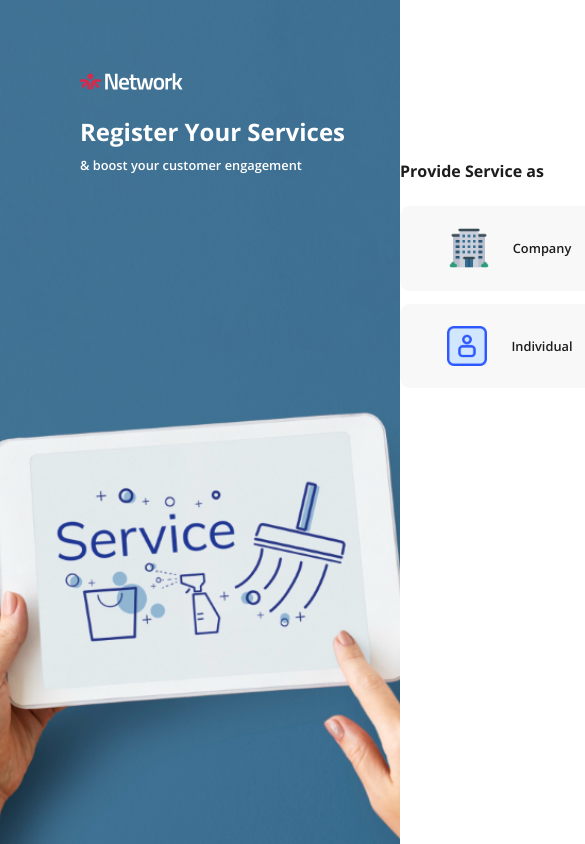
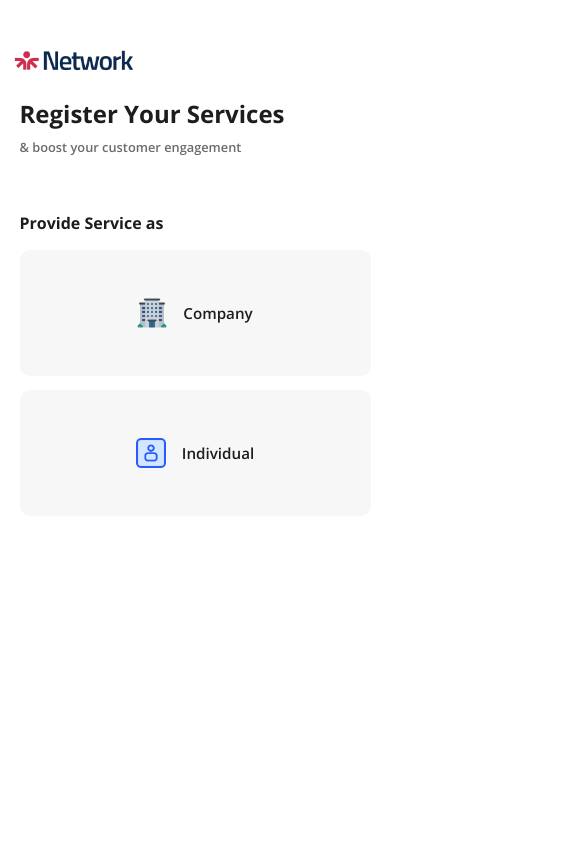
Before and after one commit to zarindev/newmarketdhaka, a React (Create React App) app: page /register in a window 390 px wide. Shown: the top 844 px of the page, 585 px wide, since content can reach past the window. Built offline with nearby package versions, Linux system fonts and the light colour scheme; what little-state-machine would draw is missing.

Commit message:
register-res-2

```diff
--- a/src/pages/Register/Register.css
+++ b/src/pages/Register/Register.css
@@ -19,7 +19,12 @@
 
 .register-logo {
   width: 35%;
+  min-width: 140px;
   height: auto;
+}
+
+.register-logo-mobile {
+  display: none;
 }
 
 .register-title-ctn {
@@ -63,13 +68,13 @@
   align-items: center;
   justify-content: center;
   gap: 1.5rem;
-  background-color: #f8f8f8;
+  background-color: hsl(0, 0%, 97%);
   border-radius: 10px;
   cursor: pointer;
 }
 
 .register-type:hover {
-  background-color: hsla(0, 0%, 83%, 0.6);
+  background-color: hsl(0, 0%, 85%);
 }
 
 .register-type-icon {
@@ -79,7 +84,7 @@
 
 .register-type-text {
   font-weight: 600;
-  font-size: clamp(0.8rem, 2.5vw, 1rem);
+  font-size: clamp(0.95rem, 2.5vw, 1.05rem);
   color: #1d1d1d;
 }
 
@@ -110,7 +115,7 @@
 
 .register-form-sucess-ctn {
   align-items: center;
-  gap: 3rem;
+  justify-content: center;
 }
 
 .register-form-success-title {
@@ -118,10 +123,16 @@
   text-align: center;
 }
 
+.register-success-image-ctn {
+  max-width: 450px;
+  max-height: 250px;
+  min-width: 200px;
+  min-height: 10px;
+}
+
 .register-success-image {
-  margin-top: 1rem;
-  width: 500px;
-  height: 300px;
+  max-width: 100%;
+  height: auto;
   object-fit: cover;
 }
 
@@ -131,6 +142,12 @@
   flex-direction: column;
   gap: 1.2rem;
   margin-bottom: 5rem;
+}
+
+.register-success-form {
+  align-items: center;
+  justify-content: center;
+  gap: 2.5rem;
 }
 
 .register-form-item {
@@ -174,7 +191,8 @@
   justify-items: center;
   gap: 1.8rem;
   width: 80%;
-  padding: 2rem 5rem;
+  min-width: 300px;
+  padding: 2rem 0;
   background: rgba(255, 255, 255, 0.05);
   border: 2px dashed #bfbfbf;
   border-radius: 24px;
@@ -210,16 +228,11 @@
 }
 
 .register-form .error-message {
+  font-size: clamp(0.8rem, 2.5vw, 1rem);
   color: #ce2d4f;
 }
 
-.register-form .error-message-upload {
-  color: #ce2d4f;
-  margin-left: 5.4rem;
-}
-
 .register-form-button {
-  width: 100%;
   padding: 0.7rem 0;
   background-color: #ce2d4f;
   border: 2px solid #ce2d4f;
@@ -232,28 +245,143 @@
   transition: all 0.3s cubic-bezier(0.175, 0.885, 0.32, 1.275);
 }
 
-.register-form-upload-button {
-  width: 31%;
-  padding: 0.5rem 0;
-  margin-left: 7rem;
-  border-radius: 2rem;
-}
-
-.register-form-upload-button-next {
-  width: 20%;
-  padding: 0.5rem 0;
+.register-form-fit-button {
+  width: fit-content;
+  padding: 0.5rem 0.8rem;
   margin-left: 9rem;
   border-radius: 2rem;
+  display: flex;
+  align-items: center;
+  justify-content: center;
 }
 
 .register-form-success-button {
-  width: 20%;
-  padding: 0.5rem 0;
   margin: 0 auto;
-  border-radius: 2rem;
 }
 
 .register-form-button:hover {
   background-color: #ffffff;
   color: #1d1d1d;
 }
+
+@media screen and (max-width: 1000px) {
+  .register-form {
+    width: 40vw;
+  }
+
+  .register-success-form {
+    gap: 1.5rem;
+  }
+}
+
+@media screen and (max-width: 768px) {
+  .register {
+    width: 90vw;
+    height: auto;
+    min-height: auto;
+    margin: 2.5rem auto 0 auto;
+    flex-direction: column;
+  }
+
+  .register-left {
+    width: auto;
+    min-width: auto;
+    padding: 0;
+    background-image: none;
+  }
+
+  .register-logo {
+    display: none;
+  }
+
+  .register-logo-mobile {
+    display: block;
+    margin-left: -1rem;
+  }
+
+  .register-title {
+    color: #1d1d1d;
+  }
+
+  .register-desc {
+    color: #6c6c6c;
+  }
+
+  .register-right {
+    margin-top: 3.5rem;
+    width: auto;
+    display: block;
+  }
+
+  .register-type-title {
+    margin-bottom: 1rem;
+  }
+
+  .register-type {
+    margin-top: 0.9rem;
+    padding: 3rem;
+    width: 100%;
+    gap: 1rem;
+  }
+
+  .register-type:hover {
+    background-color: hsl(0, 0%, 95%);
+  }
+
+  .register-type-icon {
+    width: 30px;
+    height: 30px;
+  }
+
+  .register-form-right {
+    width: 90vw;
+    margin: 2.5rem auto 0 auto;
+    display: block;
+  }
+
+  .register-form-ctn {
+    display: flex;
+    flex-direction: column;
+    gap: 1rem;
+  }
+
+  .register-form-upload-title {
+    margin-bottom: 2.5rem;
+  }
+
+  .register-form-upload-label {
+    width: 100%;
+    min-width: 200px;
+    padding: 3rem 0;
+  }
+
+  .register-form {
+    width: 100%;
+    gap: 1rem;
+  }
+
+  .register-form-sucess-ctn {
+    align-items: start;
+    justify-content: center;
+    gap: 4rem;
+  }
+
+  .register-form-success-title {
+    width: 65%;
+    text-align: left;
+  }
+
+  .register-success-form {
+    gap: 2rem;
+  }
+
+  .register-form-fit-button {
+    margin: 0 auto;
+  }
+}
+
+@media screen and (max-width: 480px) {
+  .register-success-form {
+    gap: 1rem;
+  }
+}
--- a/src/pages/Register/RegisterFormFour.jsx
+++ b/src/pages/Register/RegisterFormFour.jsx
@@ -91,7 +91,7 @@ const RegisterFormFour = (props) => {
               showPreview="name"
             />
             {files[0] && (
-              <button className="register-form-button register-form-upload-button-next">
+              <button className="register-form-button register-form-fit-button">
                 Next
               </button>
             )}
--- a/src/pages/Register/RegisterFormFourIndie.jsx
+++ b/src/pages/Register/RegisterFormFourIndie.jsx
@@ -91,7 +91,7 @@ const RegisterFormFourIndie = (props) => {
               showPreview="name"
             />
             {files[0] && (
-              <button className="register-form-button register-form-upload-button-next">
+              <button className="register-form-button register-form-fit-button">
                 Next
               </button>
             )}
--- a/src/pages/Register/RegisterFormSucess.jsx
+++ b/src/pages/Register/RegisterFormSucess.jsx
@@ -25,13 +25,18 @@ const RegisterFormSuccess = () => {
           <p className="register-form-title register-form-success-title">
             You have uploaded all of your documents successfully
           </p>
-          <form className="register-form" onSubmit={handleSubmit(onSubmit)}>
-            <img
-              src={successImage}
-              alt="success"
-              className="register-success-image"
-            />
-            <button className="register-form-button register-form-success-button">
+          <form
+            className="register-form register-success-form"
+            onSubmit={handleSubmit(onSubmit)}
+          >
+            <div className="register-success-image-ctn">
+              <img
+                src={successImage}
+                alt="success"
+                className="register-success-image"
+              />
+            </div>
+            <button className="register-form-button register-form-fit-button register-form-success-button">
               Sign in
             </button>
           </form>
--- a/src/pages/Register/RegisterFormSucessIndie.jsx
+++ b/src/pages/Register/RegisterFormSucessIndie.jsx
@@ -25,13 +25,18 @@ const RegisterFormSucessIndie = () => {
           <p className="register-form-title register-form-success-title">
             You have uploaded all of your documents successfully
           </p>
-          <form className="register-form" onSubmit={handleSubmit(onSubmit)}>
-            <img
-              src={successImage}
-              alt="success"
-              className="register-success-image"
-            />
-            <button className="register-form-button register-form-success-button">
+          <form
+            className="register-form register-success-form"
+            onSubmit={handleSubmit(onSubmit)}
+          >
+            <div className="register-success-image-ctn">
+              <img
+                src={successImage}
+                alt="success"
+                className="register-success-image"
+              />
+            </div>
+            <button className="register-form-button register-form-fit-button register-form-success-button">
               Sign in
             </button>
           </form>
--- a/src/pages/Register/RegisterFormThree.jsx
+++ b/src/pages/Register/RegisterFormThree.jsx
@@ -73,7 +73,9 @@ const RegisterFormThree = (props) => {
       <RegisterLeft />
       <div className="register-form-right">
         <div className="register-form-ctn">
-          <p className="register-form-title">Upload Your Company Logo</p>
+          <p className="register-form-title register-form-upload-title">
+            Upload Your Company Logo
+          </p>
           <form className="register-form" onSubmit={handleSubmit(onSubmit)}>
             <RegisterDropzone
               files={files}
@@ -85,7 +87,7 @@ const RegisterFormThree = (props) => {
               showPreview="preview"
             />
             {files[0] && (
-              <button className="register-form-button register-form-upload-button">
+              <button className="register-form-button register-form-fit-button">
                 Confirm logo
               </button>
             )}
--- a/src/pages/Register/RegisterFormThreeIndie.jsx
+++ b/src/pages/Register/RegisterFormThreeIndie.jsx
@@ -85,7 +85,7 @@ const RegisterFormThreeIndie = (props) => {
               showPreview="preview"
             />
             {files[0] && (
-              <button className="register-form-button register-form-upload-button">
+              <button className="register-form-button register-form-fit-button">
                 Confirm logo
               </button>
             )}
--- a/src/pages/Register/elements/RegisterLeft.jsx
+++ b/src/pages/Register/elements/RegisterLeft.jsx
@@ -1,10 +1,16 @@
 import React from 'react';
 import brandLogo from '../../../images/svg/Network-Color-white.svg';
+import brandLogoMobile from '../../../images/network.png';
 
 const RegisterLeft = () => {
   return (
     <div className="register-left">
       <img src={brandLogo} alt="brand logo" className="register-logo" />
+      <img
+        src={brandLogoMobile}
+        alt="brand logo"
+        className="register-logo register-logo-mobile"
+      />
       <div className="register-title-ctn">
         <h4 className="register-title">Register Your Services</h4>
         <p className="register-desc">& boost your customer engagement</p>
```
